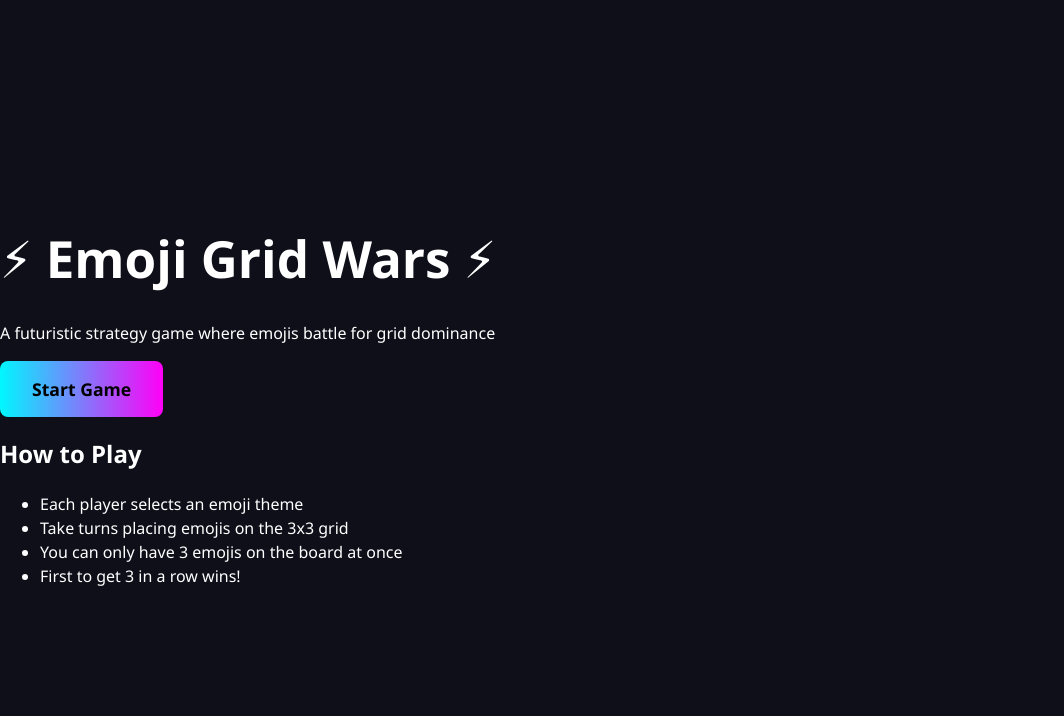
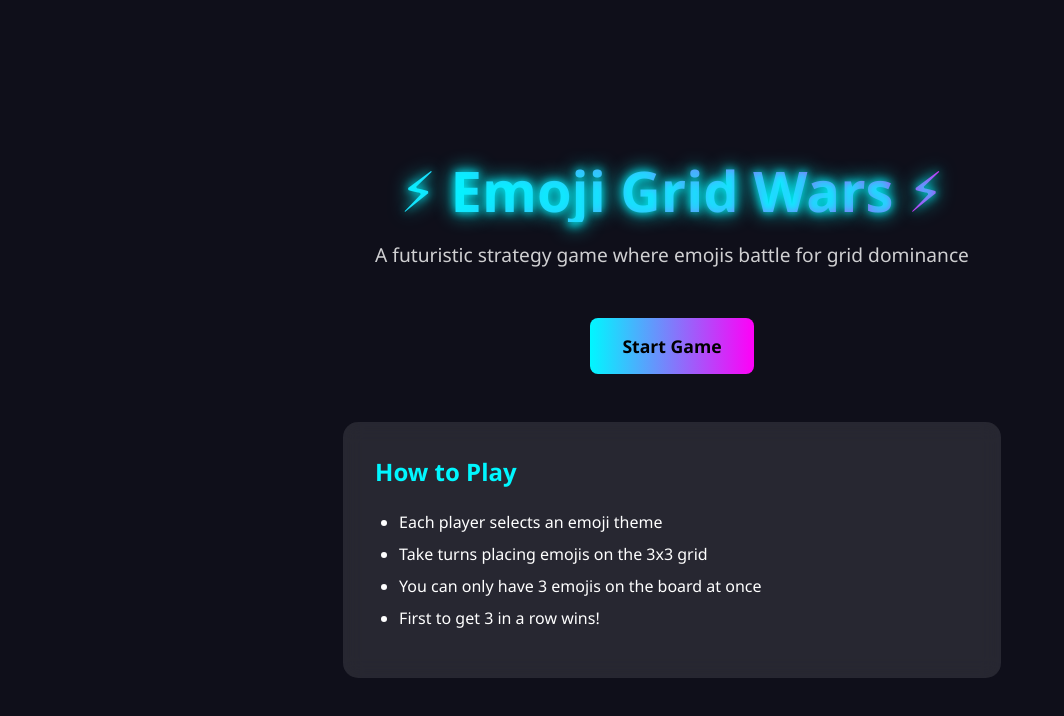
Before and after one commit to jaideepsairaparthi/Tic_Tac_Toe_Game, a React (Vite) app: page / in a window 1280 px wide. Shown: the top 716 px of the page, without its empty margins (0-1064 px from the left). Built offline with nearby package versions, Linux system fonts and the light colour scheme.

Commit message:
animated theme and animations added

```diff
--- a/src/styles/animations.css
+++ b/src/styles/animations.css
@@ -0,0 +1,33 @@
+@keyframes pulse {
+  0% { opacity: 0.5; }
+  50% { opacity: 1; }
+  100% { opacity: 0.5; }
+}
+
+@keyframes float {
+  0% { transform: translateY(0px); }
+  50% { transform: translateY(-10px); }
+  100% { transform: translateY(0px); }
+}
+
+@keyframes neon-flicker {
+  0%, 19%, 21%, 23%, 25%, 54%, 56%, 100% {
+    text-shadow:
+      0 0 5px #fff,
+      0 0 10px #fff,
+      0 0 20px var(--primary-neon),
+      0 0 40px var(--primary-neon),
+      0 0 80px var(--primary-neon);
+  }
+  20%, 24%, 55% {
+    text-shadow: none;
+  }
+}
+
+.neon-text {
+  animation: neon-flicker 1.5s infinite alternate;
+}
+
+.floating {
+  animation: float 3s ease-in-out infinite;
+}
--- a/src/styles/themes.css
+++ b/src/styles/themes.css
@@ -10,17 +10,80 @@ body {
   background: var(--dark-bg);
   color: white;
   font-family: 'Segoe UI', Tahoma, Geneva, Verdana, sans-serif;
+  margin: 0;
+  padding: 0;
+  min-height: 100vh;
+  display: flex;
+  justify-content: center;
+  align-items: center;
+}
+
+.app-container {
+  width: 100%;
+  max-width: 1200px;
+  padding: 2rem;
+}
+
+.home-page {
+  text-align: center;
+  max-width: 800px;
+  margin: 0 auto;
+}
+
+.hero-section {
+  margin-bottom: 3rem;
+}
+
+.hero-section h1 {
+  font-size: 3.5rem;
+  margin-bottom: 1rem;
+  background: linear-gradient(90deg, var(--primary-neon), var(--secondary-neon));
+  -webkit-background-clip: text;
+  background-clip: text;
+  color: transparent;
+  text-shadow: var(--glow);
+}
+
+.hero-section p {
+  font-size: 1.2rem;
+  color: rgba(255, 255, 255, 0.8);
+}
+
+.game-rules {
+  background: rgba(255, 255, 255, 0.1);
+  backdrop-filter: blur(10px);
+  border-radius: 15px;
+  padding: 2rem;
+  margin-top: 3rem;
+  text-align: left;
+}
+
+.game-rules h2 {
+  margin-top: 0;
+  color: var(--primary-neon);
+}
+
+.game-rules ul {
+  padding-left: 1.5rem;
+}
+
+.game-rules li {
+  margin-bottom: 0.5rem;
 }
 
 .game-container {
   max-width: 600px;
-  margin: 2rem auto;
+  margin: 0 auto;
   padding: 2rem;
   background: var(--glass-bg);
   backdrop-filter: blur(10px);
   border-radius: 20px;
   border: 1px solid rgba(255, 255, 255, 0.1);
   box-shadow: 0 0 30px rgba(0, 247, 255, 0.2);
+}
+
+.game-header {
+  margin-bottom: 2rem;
 }
 
 .game-title {
@@ -86,13 +149,88 @@ body {
   animation: pulse 2s infinite;
 }
 
-@keyframes pulse {
-  0% { opacity: 0.5; }
-  50% { opacity: 1; }
-  100% { opacity: 0.5; }
+.player-info {
+  margin: 1.5rem 0;
+  text-align: center;
 }
 
-.emoji {
-  display: inline-block;
-  transition: transform 0.3s ease;
+.turn-indicator {
+  font-size: 1.5rem;
+  font-weight: bold;
+  color: var(--primary-neon);
+  margin-bottom: 0.5rem;
 }
+
+.winner-message {
+  font-size: 1.8rem;
+  font-weight: bold;
+  color: var(--primary-neon);
+  margin-bottom: 1rem;
+  text-shadow: var(--glow);
+}
+
+.player-categories {
+  display: flex;
+  justify-content: space-around;
+  margin-top: 1rem;
+}
+
+.player-categories span {
+  padding: 0.5rem 1rem;
+  border-radius: 8px;
+  transition: all 0.3s ease;
+}
+
+.player-categories .active {
+  background: rgba(0, 247, 255, 0.2);
+  box-shadow: 0 0 10px rgba(0, 247, 255, 0.3);
+}
+
+.game-controls {
+  margin-top: 2rem;
+  display: flex;
+  flex-direction: column;
+  align-items: center;
+  gap: 1rem;
+}
+
+.controls-group {
+  display: flex;
+  gap: 1rem;
+  margin-bottom: 1rem;
+}
+
+.category-selector {
+  text-align: center;
+}
+
+.category-group {
+  margin-bottom: 2rem;
+}
+
+.category-group h3 {
+  margin-bottom: 1rem;
+  color: var(--primary-neon);
+}
+
+.category-options {
+  display: flex;
+  flex-wrap: wrap;
+  justify-content: center;
+  gap: 0.5rem;
+}
+
+.mode-selector {
+  text-align: center;
+}
+
+.mode-options {
+  display: flex;
+  flex-direction: column;
+  gap: 1rem;
+  margin-top: 2rem;
+}
+
+.start-button {
+  margin-top: 2rem;
+}
```
